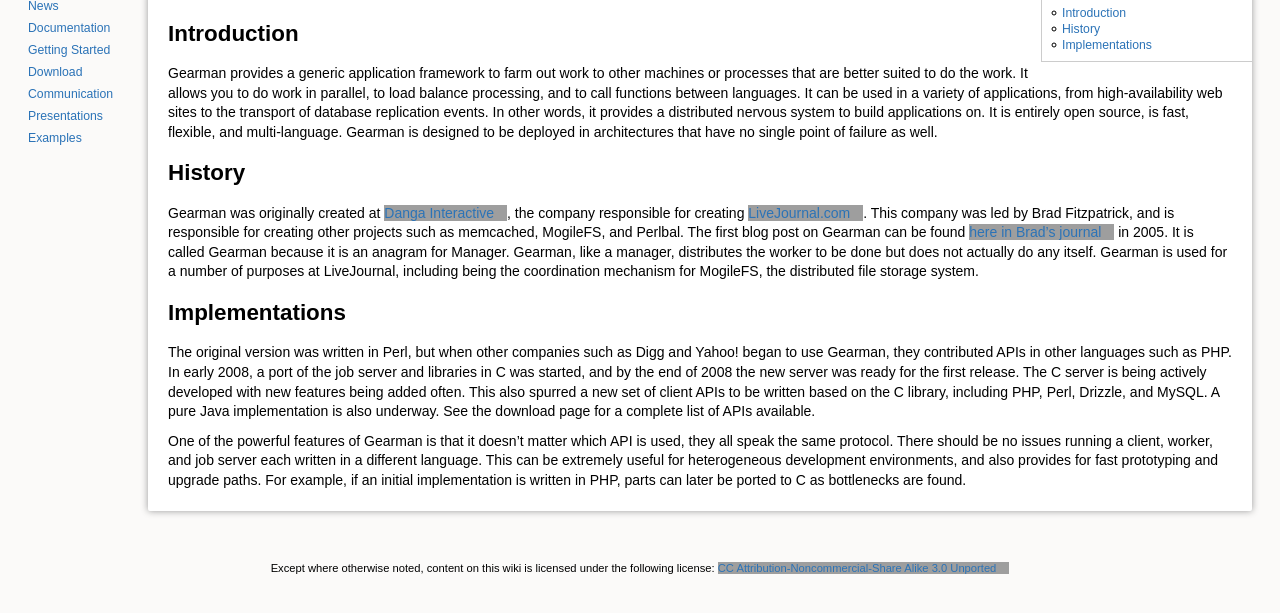
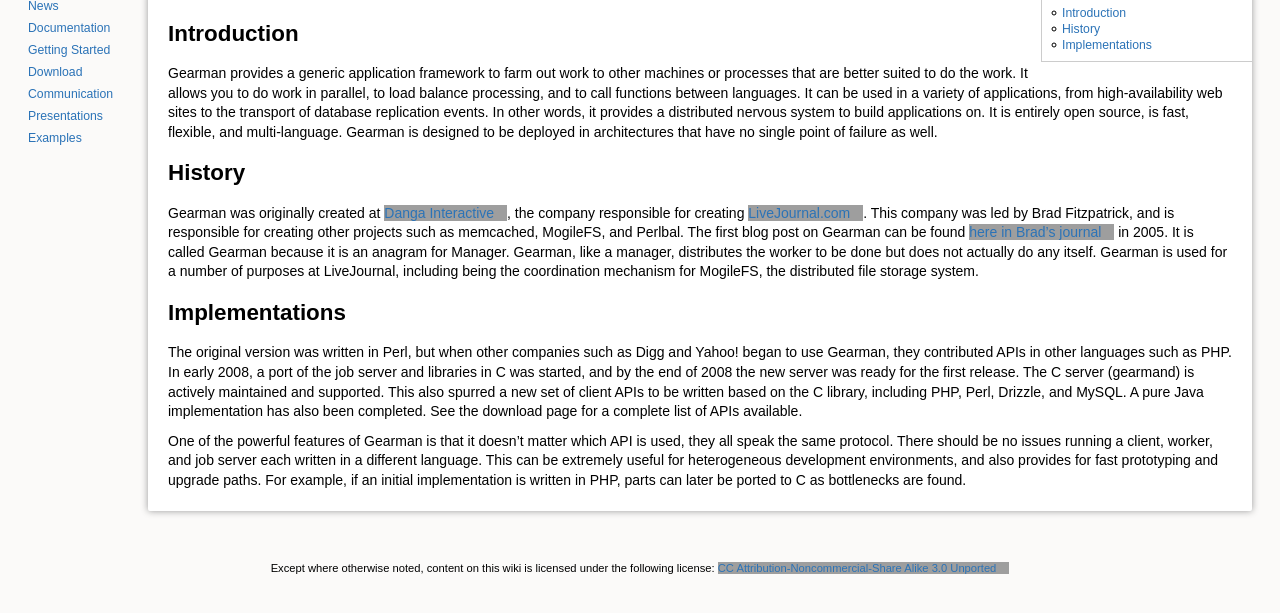
Before and after one commit to gearman/gearman.github.io, a Jekyll site: the page built from manual/introduction/index.md, in a window 1280 px wide, cut to the strip 341-975 px from the top of the page. Shown: the top 613 px of the strip. Built offline with Jekyll 4.4.1, drawn with Linux system fonts in a browser that asks for light colours; grey boxes are pictures that could not be loaded.

Commit message:
Made various updates to the Implementations section

```diff
--- a/manual/introduction/index.md
+++ b/manual/introduction/index.md
@@ -16,6 +16,6 @@
 Implementations
 ===============
 
-The original version was written in Perl, but when other companies such as Digg and Yahoo! began to use Gearman, they contributed APIs in other languages such as PHP. In early 2008, a port of the job server and libraries in C was started, and by the end of 2008 the new server was ready for the first release. The C server is being actively developed with new features being added often. This also spurred a new set of client APIs to be written based on the C library, including PHP, Perl, Drizzle, and MySQL. A pure Java implementation is also underway. See the download page for a complete list of APIs available.
+The original version was written in Perl, but when other companies such as Digg and Yahoo! began to use Gearman, they contributed APIs in other languages such as PHP. In early 2008, a port of the job server and libraries in C was started, and by the end of 2008 the new server was ready for the first release. The C server (gearmand) is actively maintained and supported. This also spurred a new set of client APIs to be written based on the C library, including PHP, Perl, Drizzle, and MySQL. A pure Java implementation has also been completed. See the download page for a complete list of APIs available.
 
 One of the powerful features of Gearman is that it doesn't matter which API is used, they all speak the same protocol. There should be no issues running a client, worker, and job server each written in a different language. This can be extremely useful for heterogeneous development environments, and also provides for fast prototyping and upgrade paths. For example, if an initial implementation is written in PHP, parts can later be ported to C as bottlenecks are found.
```
